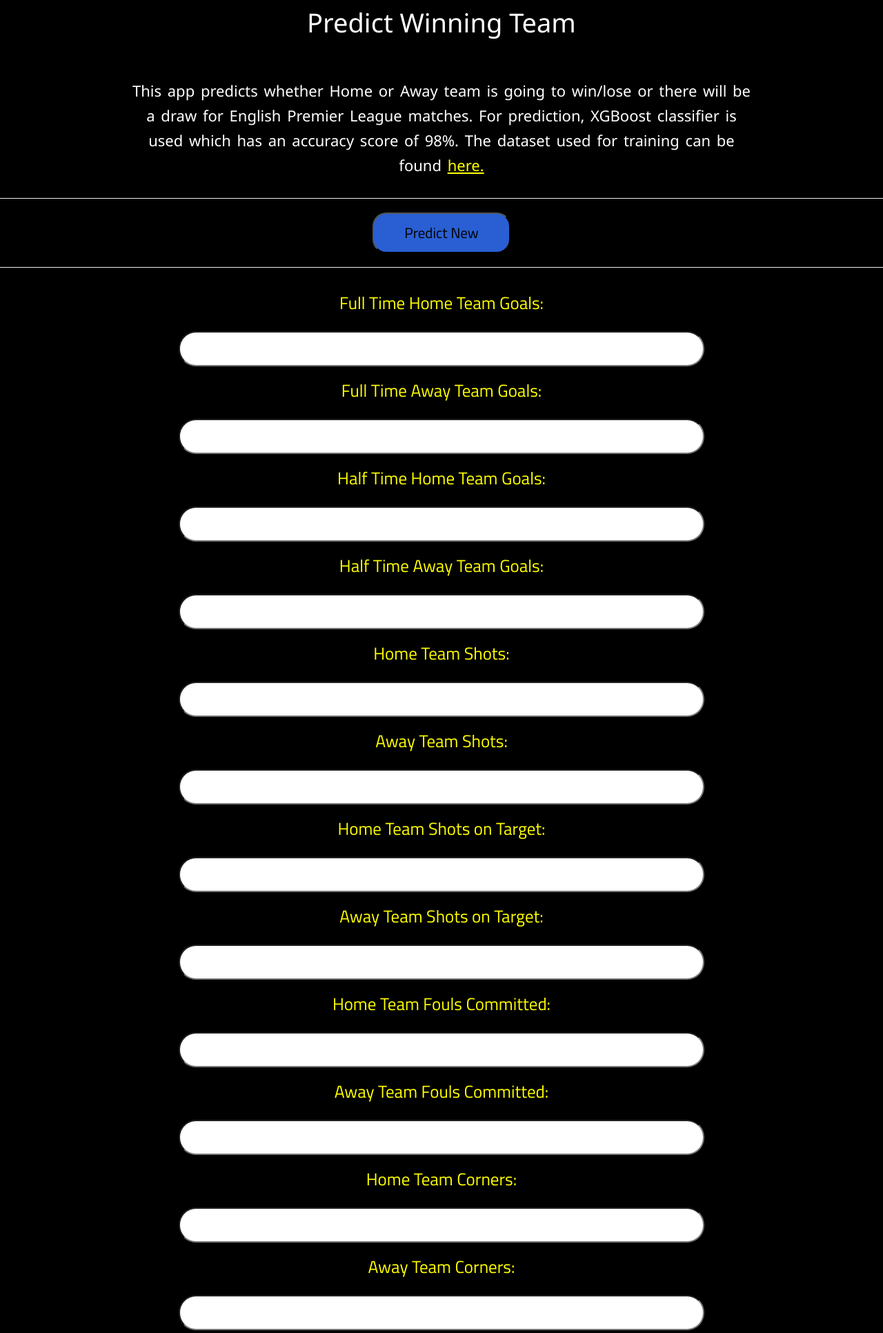
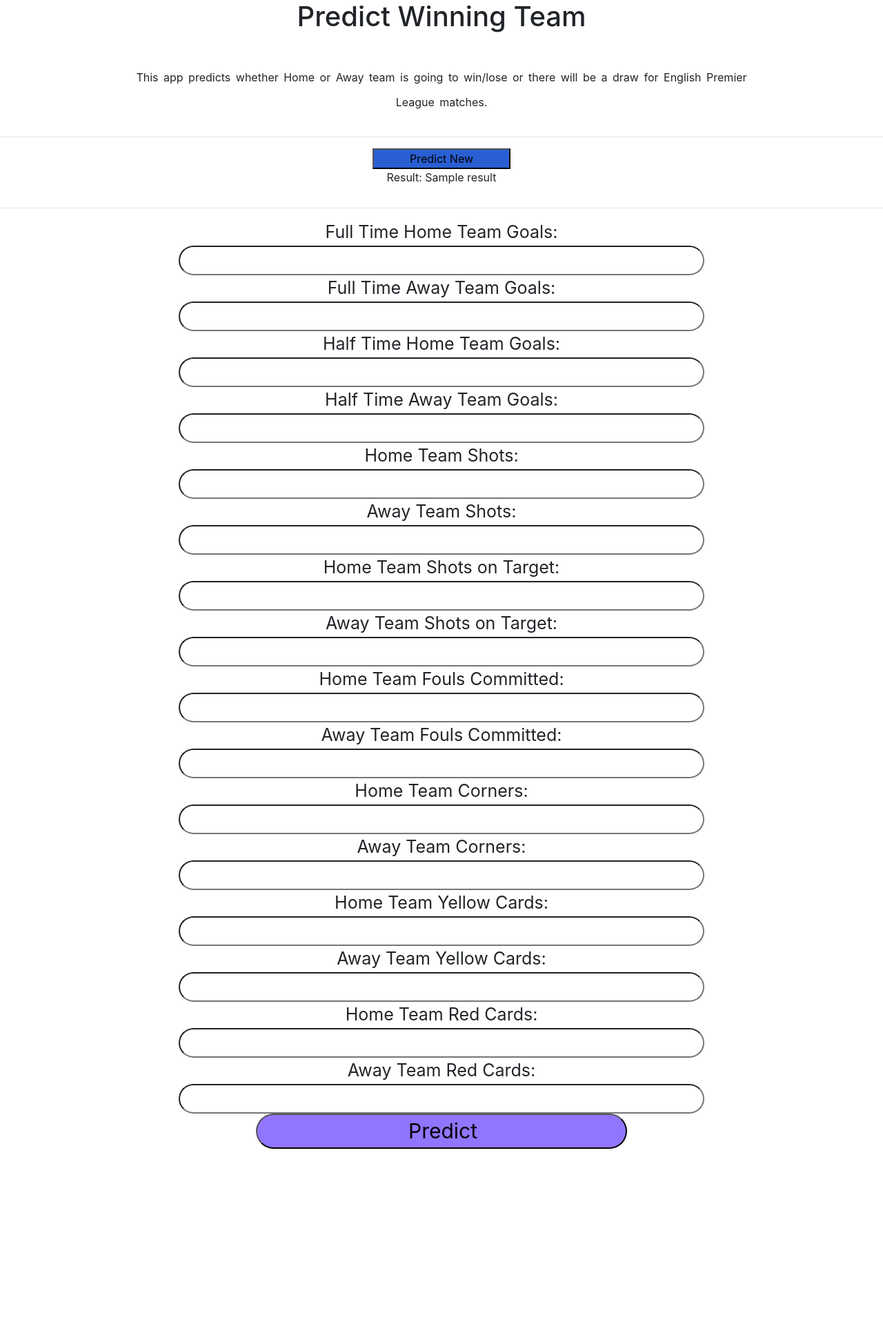
Before and after one commit to omkarudawant/predict-winner, a Flask app: template Predict_Winner_App/templates/index.html in a window 1280 px wide. Shown: the top 1932 px of the page at 69% size. After the commit the page ends 1665 px from the top, so only its background shows below. Run offline with Flask 2, Linux system fonts and the light colour scheme; the template is opened without the code that fills it: most values are stand-ins (such as "Sample title", 1, 10 or a date in 2020); parts of the project's set-up code (start-up, migrations or seed data) failed here and were passed over; some libraries are stand-ins or nearby versions.

Commit message:
Updated notebook and model initialization

```diff
--- a/Predict_Winner_App/app.py
+++ b/Predict_Winner_App/app.py
@@ -1,12 +1,11 @@
 import flask
-import pickle
+import joblib
 from pandas import DataFrame as df
 from flask import request
 
 app = flask.Flask(__name__, template_folder='templates')
 
-with open(f'model/XGBoost.pkl', 'rb') as model:
-	xgb = pickle.load(model)
+model = joblib.load('model/model.joblib')
 
 
 @app.route('/', methods=['GET', 'POST'])
@@ -38,10 +37,13 @@
 		print(data)
 		input = df(data)
 		print(input)
-		prediction = xgb.predict(input)[0]
+		prediction = model.predict(input)
+		print(f'Pred: {prediction}')
 		return flask.render_template('index.html',
 			original_input = {'FTHG':FTHG, 'FTAG':FTAG, 'HTHG':HTHG,
 			'HTAG':HTAG, 'HS':HS, 'AS':AS, 'HST':HST, 'AST':AST, 'HF':HF, 'AF':AF,
 			'HC':HC, 'AC':AC, 'HY':HY, 'AY':AY, 'HR':HR, 'AR':AR}, result=prediction)
-while __name__ == '__main__':
-	app.run(debug=True)
+
+
+if __name__ == '__main__':
+	app.run(port=5001, debug=True)
--- /dev/null
+++ b/Predict_Winner_App/static/styles/index.css
@@ -0,0 +1,73 @@
+body{
+  color: #fff;
+  background-color: #000;
+  height: 100%;
+  line-height: 2.5;
+  margin: 0;
+}
+
+
+h1{
+	font-size: 38px;
+	line-height: 45px;
+}
+h2{
+	color: #fff;
+}
+h3{
+	font-size: 22px;
+}
+
+strong{
+	font-size: 25px;
+	color: #461684;
+}
+
+form {
+  font-size: 25px;
+  padding-right: 15%;
+  padding-left: 15%;
+}
+
+a{
+	color: yellow;
+}
+
+.header-content{
+	padding-top: 3%;
+	padding-right: 15%;
+	padding-left: 15%;
+	line-height: 36px;
+	word-spacing: 3px;
+	align-content: center;
+}
+
+
+input{
+	align-content: center;
+	font-size: 18px;
+	margin-top: 10px;
+	padding-left: 10px;
+	width: 85%;
+	border-radius: 35px;
+
+}
+
+button{
+	border-radius: 36px;
+	font-size: 21px;
+	width: 200px;
+	background-color: #295FD2;
+}
+.submit{
+	width: 60%;
+	font-size: 30px;
+	border-radius: 30px;
+	background-color: #9175ff;
+}
+
+.prediction{
+	align-content: center;
+	padding-right: 15%;
+	padding-left: 15%;
+}
--- a/Predict_Winner_App/templates/index.html
+++ b/Predict_Winner_App/templates/index.html
@@ -1,102 +1,28 @@
 <!DOCTYPE html>
 <html>
 <title>Predicting Winning Team</title>
-<meta charset="UTF-8">
 <meta name="viewport" content="width=device-width, initial-scale=1">
-<link rel="stylesheet" href="https://www.w3schools.com/w3css/4/w3.css">
-<link rel="stylesheet" href="https://fonts.googleapis.com/css?family=Lato">
-<link href="https://fonts.googleapis.com/css?family=Titillium+Web&display=swap" rel="stylesheet">
-<style>
+<link rel="stylesheet" type="text/css" href="{{url_for('static', filename='styles/index.css')}}">
+<link rel="stylesheet" href="https://stackpath.bootstrapcdn.com/bootstrap/4.4.1/css/bootstrap.min.css" integrity="sha384-Vkoo8x4CGsO3+Hhxv8T/Q5PaXtkKtu6ug5TOeNV6gBiFeWPGFN9MuhOf23Q9Ifjh" crossorigin="anonymous">
 
-body{
-  font-family: 'Titillium Web', sans-serif;
-  color: #fff;
-  background-color: #000;
-  height: 100%;
-  line-height: 2.5;
-  margin: 0;
-}
-
-
-h1{
-	font-size: 38px;
-	line-height: 45px;
-}
-h2{
-	color: #fff;
-}
-h3{
-	font-size: 22px;
-}
-
-strong{
-	font-size: 25px;
-	color: #461684;
-}
-
-form {
-  font-size: 25px;
-  padding-right: 15%;
-  padding-left: 15%;
-}
-
-a{
-	color: yellow;
-}
-
-.header-content{
-	padding-top: 3%;
-	padding-right: 15%;
-	padding-left: 15%;
-	line-height: 36px;
-	word-spacing: 3px;
-	align-content: center;
-}
-
-
-input{
-	align-content: center;
-	font-size: 18px;
-	margin-top: 10px;
-	padding-left: 10px;
-	width: 85%;
-	border-radius: 25px;
-
-}
-
-button{
-	border-radius: 20px;
-	font-size: 21px;
-	width: 200px;
-	background-color: #295FD2;
-}
-.submit{
-	width: 60%;
-	font-size: 30px;
-	border-radius: 30px;
-	background-color: #9175ff;
-}
-
-.prediction{
-	align-content: center;
-	padding-right: 15%;
-	padding-left: 15%;
-}
-
-</style>
 <body>
 <center>
-	<h1>Predict Winning Team</h1>
-	<div class="header-content">
-	<h3>
-		This app predicts whether Home or Away team is going to win/lose or there will be a draw for English Premier League matches. For prediction, XGBoost classifier is used which has an accuracy score of 98%. The dataset used for training can be found <a href=" http://football-data.co.uk/data.php" target="_blank">here.<a>
-	</h3>
-	</div>
+	<h1>
+		Predict Winning Team
+	</h1>
+		<div class="header-content">
+			<p>
+				This app predicts whether Home or Away team is going to win/lose or there will be a draw for English Premier League matches.
+			</p>
+		</div>
 	<hr>
 	<button value="Refresh Page" onClick="window.location.href=window.location.href">Predict New</button>
 
 	<div class="prediction">
-		    {% if result == "H" %}
+		<p>
+			Result: {{ result }}
+		</p>
+		    <!-- {% if result == "H" %}
 		    	<h3><strong>Home team</strong> is going to win</h3>
 			{% endif %}
 
@@ -106,7 +32,7 @@
 
 			{% if result == 'D'%}
 		    	<h3>There will be a tie.</h3>
-			{% endif %}
+			{% endif %} -->
 	  </div>
 	  <hr>
 		<div class="premier-imge">
```
Also changed, not shown: 6 other files.
